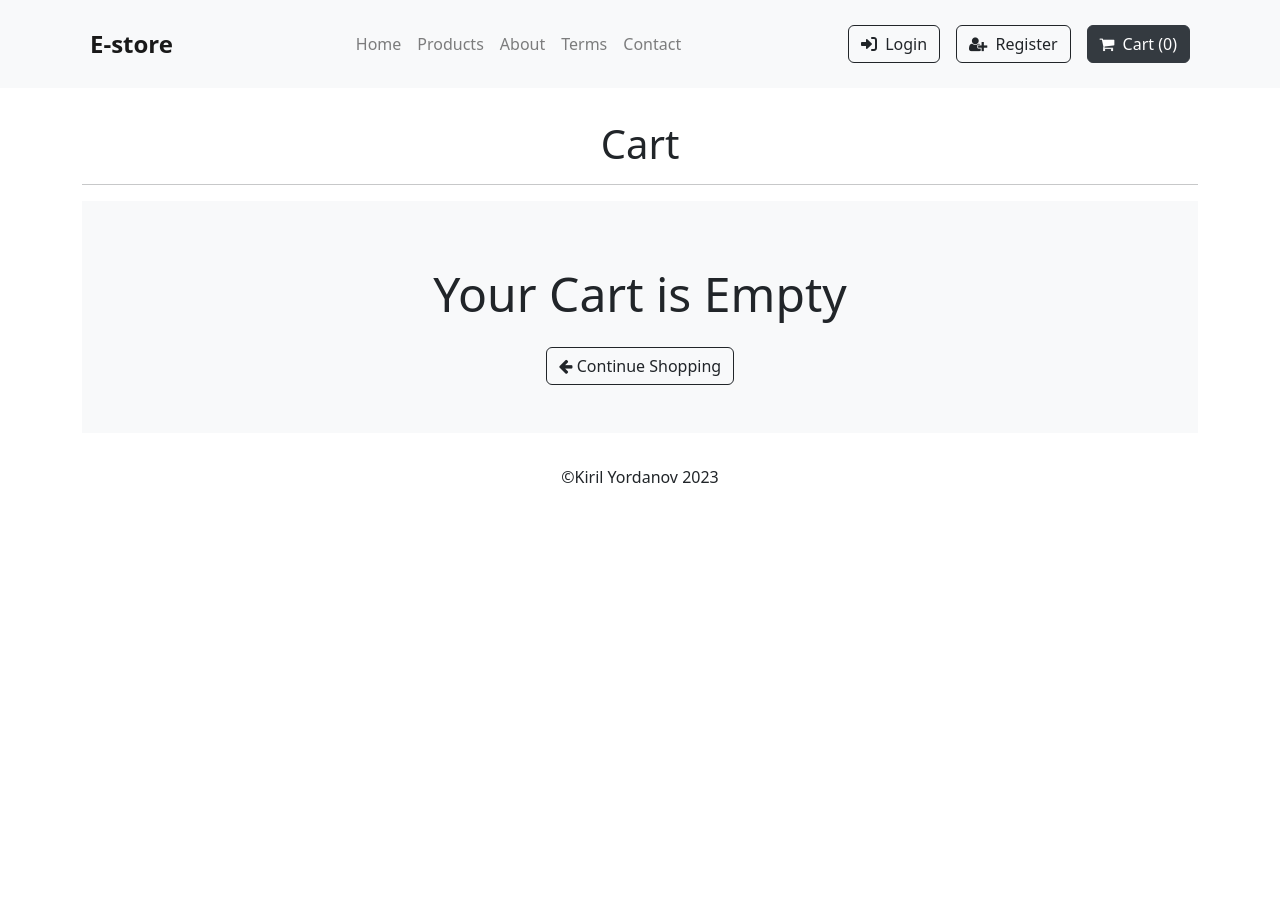
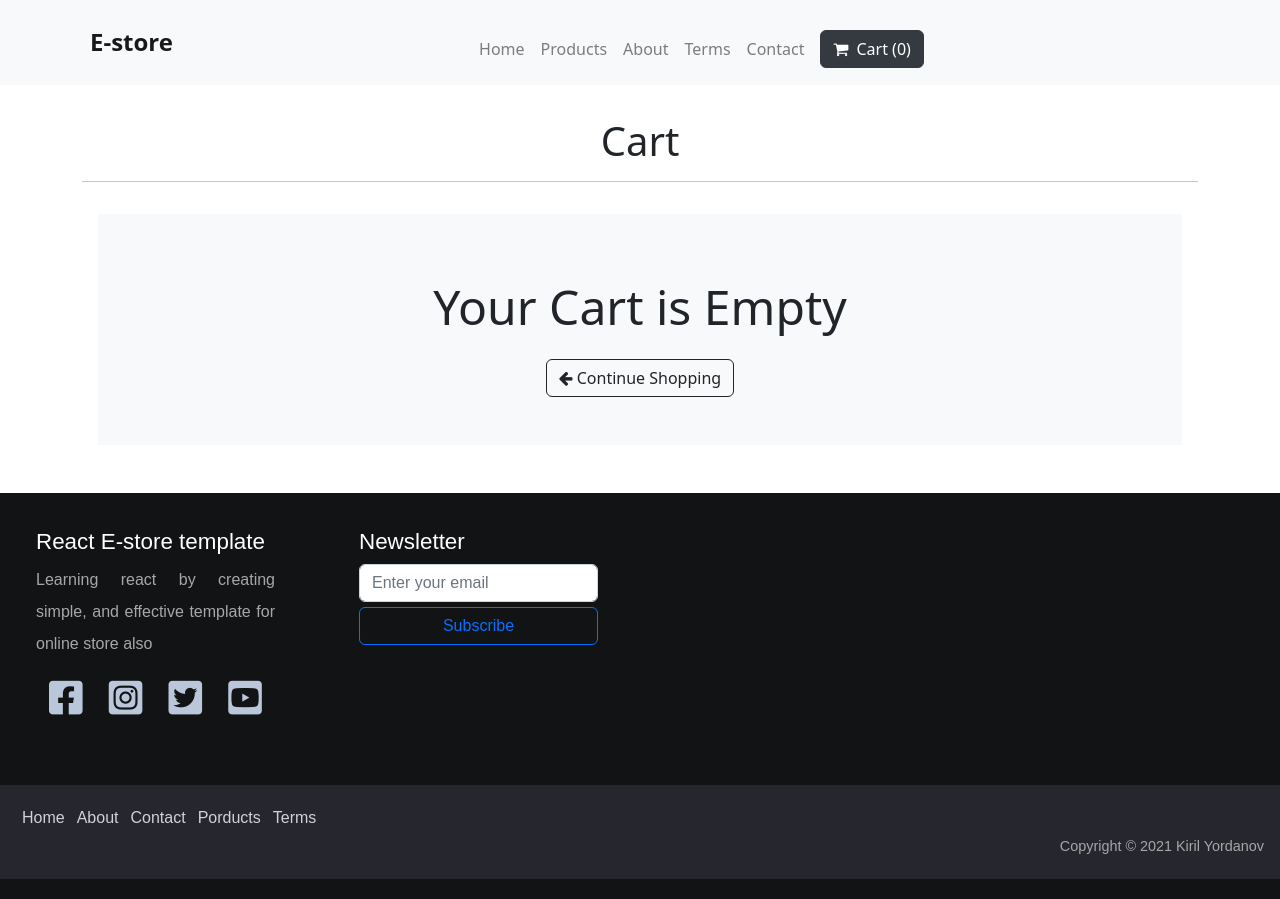
Before and after one commit to kirilyordanov99/e-store, a React (Create React App) app: page /cart in a window 1280 px wide. Before the commit the page ends 800 px from the top, so only its background shows below. Built offline with nearby package versions, Linux system fonts and the light colour scheme.

Commit message:
design update

```diff
--- a/src/components/Footer.jsx
+++ b/src/components/Footer.jsx
@@ -1,17 +1,60 @@
-import React from "react";
+import React, { useState } from "react";
+import "./footer.css"; // Import the CSS file
 
-const Footer = () =>
-{
+const Footer = () => {
+  const [email, setEmail] = useState("");
+
+  const handleSubscribe = (e) => {
+    e.preventDefault();
+    // Add your logic for handling the email subscription here
+    console.log(`Subscribed with email: ${email}`);
+    // You can send the email to your backend for processing or handle it as needed
+  };
+
   return (
-    <>
-      <footer className="mb-0 text-center">
-        <div className="d-flex align-items-center justify-content-center pb-5">
-          <div className="col-md-6">
-            <p className="mb-3 mb-md-0">&copy;Kiril Yordanov 2023</p>
+    <footer>
+      <div className="row primary">
+        <div className="column about">
+          <h3>React E-store template</h3>
+          <p>
+            Learning react by creating simple, and effective template for
+            online store also
+          </p>
+          <div className="social">
+            <i className="fa-brands fa-facebook-square"></i>
+            <i className="fa-brands fa-instagram-square"></i>
+            <i className="fa-brands fa-twitter-square"></i>
+            <i className="fa-brands fa-youtube-square"></i>
           </div>
         </div>
-      </footer>
-    </>
+        <div className="column subscribe">
+          <h3>Newsletter</h3>
+          <div>
+            <input
+              type="email"
+              placeholder="Enter your email"
+              className="form-control text-black"
+              value={email}
+              onChange={(e) => setEmail(e.target.value)}
+              required
+            />
+            <button className="btn btn-outline-primary " onClick={handleSubscribe}>
+              Subscribe
+            </button>
+          </div>
+        </div>
+      </div>
+      <div className="row copyright">
+        <div className="footer-menu">
+          <a href="/">Home</a>
+          <a href="about">About</a>
+          <a href="contact">Contact</a>
+          <a href="products">Porducts</a>
+          <a href="terms">Terms</a>
+        </div>
+        <p>Copyright &copy; 2021 Kiril Yordanov</p>
+      </div>
+    </footer>
   );
 };
 
--- /dev/null
+++ b/src/components/Navbar.css
@@ -0,0 +1,51 @@
+/* Navbar.css */
+
+body, html {
+    margin: 0;
+    padding: 0;
+    height: 100%;
+  }
+
+  .navbar {
+    margin-top: 0; /* You can adjust this value as needed */
+  }
+
+  .navbar-brand {
+    font-weight: bold;
+    font-size: 1.5rem;
+    padding: 0.5rem 1rem;
+  }
+
+  .navbar-toggler {
+    border: none;
+  }
+
+  .navbar-toggler-icon {
+    background-color: #333;
+  }
+
+  .navbar-nav {
+    display: flex;
+    align-items: center;
+  }
+
+  .nav-item {
+    margin-bottom: 0;
+  }
+
+  .nav-link {
+    padding: 0.5rem 1rem;
+  }
+
+  .buttons {
+    margin-left: auto;
+  }
+
+  /* Additional styles to make the navigation items appear in a single line */
+  .navbar-nav {
+    flex-wrap: nowrap;
+  }
+
+  .navbar-nav .nav-item {
+    white-space: nowrap;
+  }
--- a/src/components/Navbar.jsx
+++ b/src/components/Navbar.jsx
@@ -1,46 +1,67 @@
-import React from 'react'
-import { NavLink } from 'react-router-dom'
-import { useSelector } from 'react-redux'
+// Navbar.js
+import React from 'react';
+import { NavLink } from 'react-router-dom';
+import { useSelector } from 'react-redux';
+import './Navbar.css'; // Import the CSS file
 
 const Navbar = () => {
-    const state = useSelector(state => state.handleCart)
+  const state = useSelector((state) => state.handleCart);
+
   return (
     <nav className="navbar navbar-expand-lg navbar-light bg-light py-3 sticky-top">
       <div className="container">
-                <NavLink className="navbar-brand fw-bold fs-4 px-2" to="/"> E-store</NavLink>
-                <button className="navbar-toggler mx-2" type="button" data-toggle="collapse" data-target="#navbarSupportedContent" aria-controls="navbarSupportedContent" aria-expanded="false" aria-label="Toggle navigation">
+        <NavLink className="navbar-brand fw-bold fs-4 px-2" to="/">
+          E-store
+        </NavLink>
+        <button
+          className="navbar-toggler mx-2"
+          type="button"
+          data-toggle="collapse"
+          data-target="#navbarSupportedContent"
+          aria-controls="navbarSupportedContent"
+          aria-expanded="false"
+          aria-label="Toggle navigation"
+        >
           <span className="navbar-toggler-icon"></span>
         </button>
 
-                <div className="collapse navbar-collapse" id="navbarSupportedContent">
-                    <ul className="navbar-nav m-auto my-2 text-center">
+        <div className="collapse navbar-collapse justify-content-center" id="navbarSupportedContent">
+          <ul className="navbar-nav">
             <li className="nav-item">
-                            <NavLink className="nav-link" to="/">Home </NavLink>
+            <NavLink className="nav-link" to="/" style={{ marginBottom: '-0.8em' }}>
+                Home
+              </NavLink>
             </li>
             <li className="nav-item">
-                            <NavLink className="nav-link" to="/products">Products</NavLink>
+              <NavLink className="nav-link" to="/products">
+                Products
+              </NavLink>
             </li>
             <li className="nav-item">
-                            <NavLink className="nav-link" to="/about">About</NavLink>
+              <NavLink className="nav-link" to="/about">
+                About
+              </NavLink>
             </li>
             <li className="nav-item">
-                            <NavLink className="nav-link" to="/terms">Terms</NavLink>
+              <NavLink className="nav-link" to="/terms">
+                Terms
+              </NavLink>
             </li>
             <li className="nav-item">
-                            <NavLink className="nav-link" to="/contact">Contact</NavLink>
+              <NavLink className="nav-link" to="/contact">
+                Contact
+              </NavLink>
+            </li>
+            <li className="nav-item">
+              <NavLink to="/cart" className="btn btn-outline-dark ml-2">
+                <i className="fa fa-cart-shopping mr-1"></i> Cart ({state.length})
+              </NavLink>
             </li>
           </ul>
-                    <div className="buttons text-center">
-                        <NavLink to="/login" className="btn btn-outline-dark m-2"><i className="fa fa-sign-in-alt mr-1"></i> Login</NavLink>
-                        <NavLink to="/register" className="btn btn-outline-dark m-2"><i className="fa fa-user-plus mr-1"></i> Register</NavLink>
-                        <NavLink to="/cart" className="btn btn-outline-dark m-2"><i className="fa fa-cart-shopping mr-1"></i> Cart ({state.length}) </NavLink>
         </div>
       </div>
+    </nav>
+  );
+};
 
-
-            </div>
-        </nav>
-    )
-}
-
-export default Navbar
+export default Navbar;
--- a/src/components/firebase.js
+++ b/src/components/firebase.js
@@ -12,4 +12,4 @@ const firebaseConfig = {
 };
 // Initialize Firebase
 const app = initializeApp(firebaseConfig);
-const analytics = getAnalytics(app);
+const analytics= getAnalytics(app);
--- /dev/null
+++ b/src/components/footer.css
@@ -0,0 +1,140 @@
+/* footer.css */
+body {
+    padding: 0;
+    margin: 0;
+    min-height: 100vh;
+    display: flex;
+    flex-direction: column;
+  }
+
+  footer {
+    background-color: #121315;
+    color: #a7a7a7;
+    font-size: 16px;
+    padding: 20px 0; /* Adjusted padding for top and bottom */
+    margin-top: auto; /* Push the footer to the bottom */
+  }
+
+  footer * {
+    font-family: "Poppins", sans-serif;
+    box-sizing: border-box;
+    border: none;
+    outline: none;
+  }
+
+  .row {
+    padding: 1em;
+  }
+
+  .row.primary {
+    display: grid;
+    grid-template-columns: repeat(auto-fill, minmax(250px, 1fr)); /* Adjusted grid layout */
+    align-items: stretch;
+    gap: 20px; /* Added gap between columns */
+  }
+
+  .column {
+    width: 100%;
+    display: flex;
+    flex-direction: column;
+    padding: 0 2em;
+    min-height: 15em;
+  }
+
+  h3 {
+    width: 100%;
+    text-align: left;
+    color: white;
+    font-size: 1.4em;
+    white-space: nowrap;
+  }
+
+  ul {
+    list-style: none;
+    display: flex;
+    flex-direction: column;
+    padding: 0;
+    margin: 0;
+  }
+
+  li:not(:first-child) {
+    margin-top: 0.8em;
+  }
+
+  ul li a {
+    color: #a7a7a7;
+    text-decoration: none;
+    transition: color 0.3s ease;
+  }
+
+  ul li a:hover {
+    color: #2a8ded;
+  }
+
+  .about p {
+    text-align: justify;
+    line-height: 2;
+    margin: 0;
+  }
+
+  input,
+  button {
+    font-size: 1em;
+    padding: 1em;
+    width: 100%;
+    border-radius: 5px;
+    margin-bottom: 5px;
+  }
+
+  button {
+    background-color: #c7940a;
+    color: #ffffff;
+    transition: background-color 0.3s ease, color 0.3s ease;
+  }
+
+  div.social {
+    display: flex;
+    justify-content: space-around;
+    font-size: 2.4em;
+    flex-direction: row;
+    margin-top: 0.5em;
+  }
+
+  .social i {
+    color: #bac6d9;
+  }
+
+  .copyright {
+    padding: 0.3em 1em;
+    background-color: #25262e;
+    display: flex;
+    justify-content: space-between;
+    align-items: center;
+  }
+
+  .footer-menu {
+    display: flex;
+    margin-top: 10px;
+  }
+
+  .footer-menu a {
+    color: #cfd2d6;
+    padding: 6px;
+    text-decoration: none;
+    transition: color 0.3s ease;
+  }
+
+  .footer-menu a:hover {
+    color: #27bcda;
+  }
+
+  .copyright p {
+    font-size: 0.9em;
+    text-align: right;
+  }
+
+  @media screen and (max-width: 850px) {
+    .row.primary {
+      grid-template-columns: 1fr;
+    }
+  }
--- a/src/index.js
+++ b/src/index.js
@@ -13,8 +13,6 @@ import {
   AboutPage,
   ContactPage,
   Cart,
-  Login,
-  Register,
   Checkout,
   PageNotFound,
 } from './pages';
@@ -30,9 +28,9 @@ root.render(
         <Route path="/about" element={<AboutPage />} />
         <Route path="/contact" element={<ContactPage />} />
         <Route path="/cart" element={<Cart />} />
-        <Route path="/login" element={<Login />} />
-        <Route path="/register" element={<Register />} />
         <Route path="/checkout" element={<Checkout />} />
+        <Route path="/footer.css" element={<Checkout />} />
+        <Route path="/Navbar.css" element={<Checkout />} />
         <Route path="*" element={<PageNotFound />} />
       </Routes>
     </Provider>
--- a/src/pages/index.js
+++ b/src/pages/index.js
@@ -4,7 +4,5 @@ export { default as Product } from './Product';
 export { default as AboutPage } from './AboutPage';
 export { default as ContactPage } from './ContactPage';
 export { default as Cart } from './Cart';
-export { default as Login } from './Login';
-export { default as Register } from './Register';
 export { default as Checkout } from './Checkout';
 export { default as PageNotFound } from './PageNotFound';
```
Lines whose indentation alone changed are shown as unchanged.
